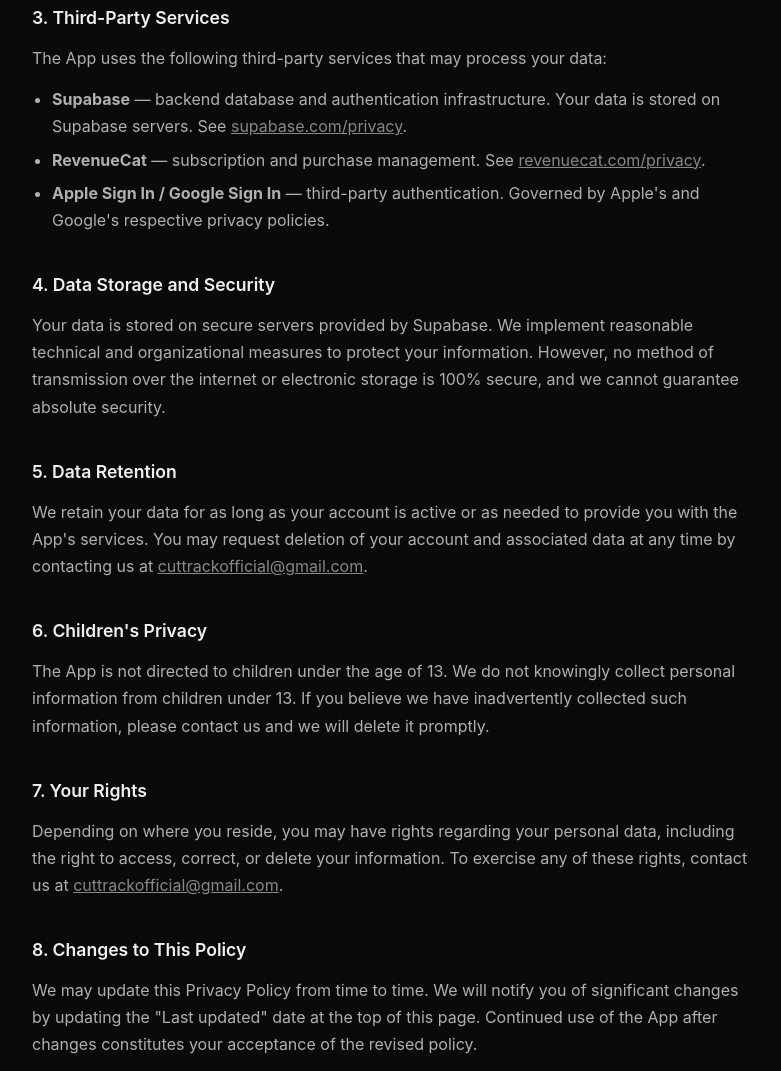
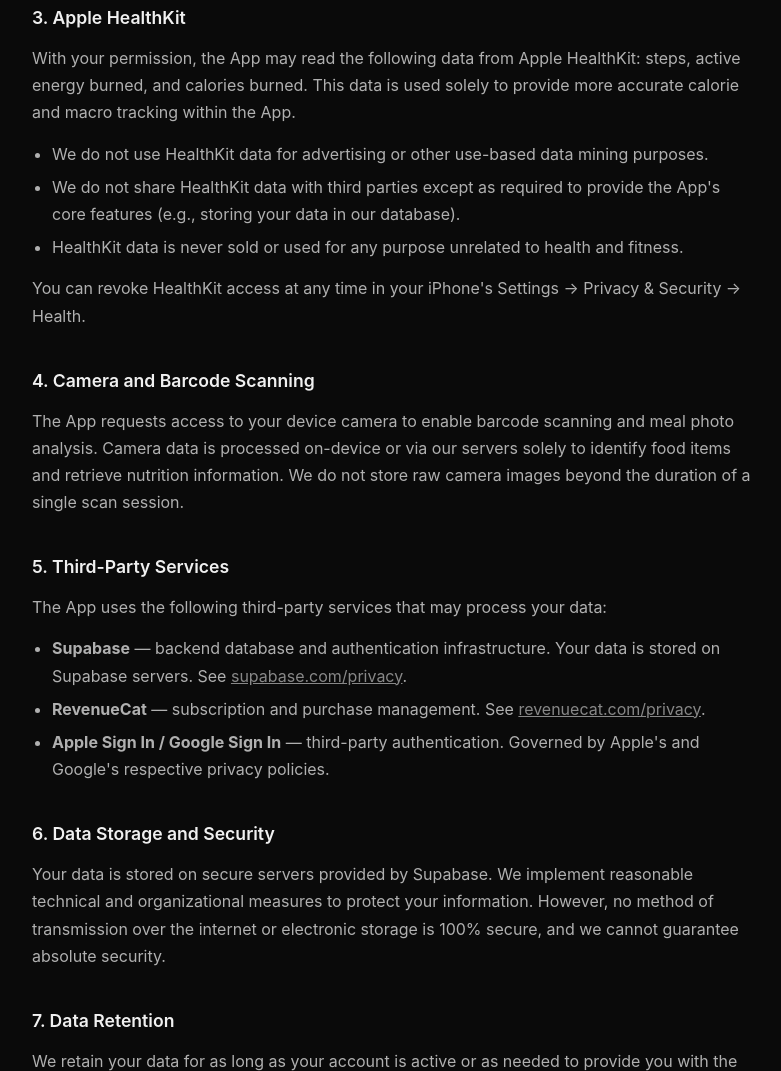
Before and after one commit to thesuper32203/cut-track-legal, a plain HTML site: page privacy.html in a window 1280 px wide. Shown: the part 1170-2241 px from the top of the page, without its empty margins (248-1029 px from the left). Drawn offline with Linux system fonts and the light colour scheme.

Commit message:
fix: add HealthKit + camera sections, update dates to 2026

```diff
--- a/privacy.html
+++ b/privacy.html
@@ -32,7 +32,7 @@
   <div class="container">
     <a class="back" href="index.html">← Back</a>
     <h1>Privacy Policy</h1>
-    <p class="meta">Effective date: May 12, 2025 &nbsp;·&nbsp; Last updated: May 12, 2025</p>
+    <p class="meta">Effective date: May 12, 2026 &nbsp;·&nbsp; Last updated: May 13, 2026</p>
 
     <p>This Privacy Policy describes how Cut Track ("we," "us," or "our") collects, uses, and shares information when you use our mobile application Cut Track (the "App"). By using the App, you agree to the practices described in this policy.</p>
 
@@ -58,7 +58,19 @@
     </ul>
     <p>We do not sell your personal information to third parties.</p>
 
-    <h2>3. Third-Party Services</h2>
+    <h2>3. Apple HealthKit</h2>
+    <p>With your permission, the App may read the following data from Apple HealthKit: steps, active energy burned, and calories burned. This data is used solely to provide more accurate calorie and macro tracking within the App.</p>
+    <ul>
+      <li>We do not use HealthKit data for advertising or other use-based data mining purposes.</li>
+      <li>We do not share HealthKit data with third parties except as required to provide the App's core features (e.g., storing your data in our database).</li>
+      <li>HealthKit data is never sold or used for any purpose unrelated to health and fitness.</li>
+    </ul>
+    <p>You can revoke HealthKit access at any time in your iPhone's Settings → Privacy & Security → Health.</p>
+
+    <h2>4. Camera and Barcode Scanning</h2>
+    <p>The App requests access to your device camera to enable barcode scanning and meal photo analysis. Camera data is processed on-device or via our servers solely to identify food items and retrieve nutrition information. We do not store raw camera images beyond the duration of a single scan session.</p>
+
+    <h2>5. Third-Party Services</h2>
     <p>The App uses the following third-party services that may process your data:</p>
     <ul>
       <li><strong>Supabase</strong> — backend database and authentication infrastructure. Your data is stored on Supabase servers. See <a href="https://supabase.com/privacy" target="_blank">supabase.com/privacy</a>.</li>
@@ -66,27 +78,27 @@
       <li><strong>Apple Sign In / Google Sign In</strong> — third-party authentication. Governed by Apple's and Google's respective privacy policies.</li>
     </ul>
 
-    <h2>4. Data Storage and Security</h2>
+    <h2>6. Data Storage and Security</h2>
     <p>Your data is stored on secure servers provided by Supabase. We implement reasonable technical and organizational measures to protect your information. However, no method of transmission over the internet or electronic storage is 100% secure, and we cannot guarantee absolute security.</p>
 
-    <h2>5. Data Retention</h2>
+    <h2>7. Data Retention</h2>
     <p>We retain your data for as long as your account is active or as needed to provide you with the App's services. You may request deletion of your account and associated data at any time by contacting us at <a href="mailto:cuttrackofficial@gmail.com">cuttrackofficial@gmail.com</a>.</p>
 
-    <h2>6. Children's Privacy</h2>
+    <h2>8. Children's Privacy</h2>
     <p>The App is not directed to children under the age of 13. We do not knowingly collect personal information from children under 13. If you believe we have inadvertently collected such information, please contact us and we will delete it promptly.</p>
 
-    <h2>7. Your Rights</h2>
+    <h2>9. Your Rights</h2>
     <p>Depending on where you reside, you may have rights regarding your personal data, including the right to access, correct, or delete your information. To exercise any of these rights, contact us at <a href="mailto:cuttrackofficial@gmail.com">cuttrackofficial@gmail.com</a>.</p>
 
-    <h2>8. Changes to This Policy</h2>
+    <h2>10. Changes to This Policy</h2>
     <p>We may update this Privacy Policy from time to time. We will notify you of significant changes by updating the "Last updated" date at the top of this page. Continued use of the App after changes constitutes your acceptance of the revised policy.</p>
 
-    <h2>9. Contact Us</h2>
+    <h2>11. Contact Us</h2>
     <p>If you have any questions or concerns about this Privacy Policy, please contact us at:</p>
     <p><a href="mailto:cuttrackofficial@gmail.com">cuttrackofficial@gmail.com</a></p>
 
     <hr class="divider" />
-    <footer>© 2025 Cut Track. All rights reserved.</footer>
+    <footer>© 2026 Cut Track. All rights reserved.</footer>
   </div>
 </body>
 </html>
```
Also changed, not shown: terms.html (+2 -2 lines).
